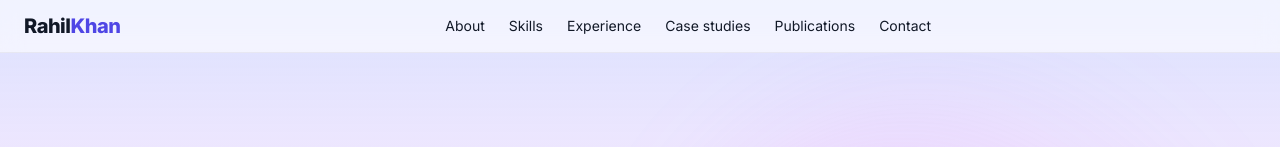
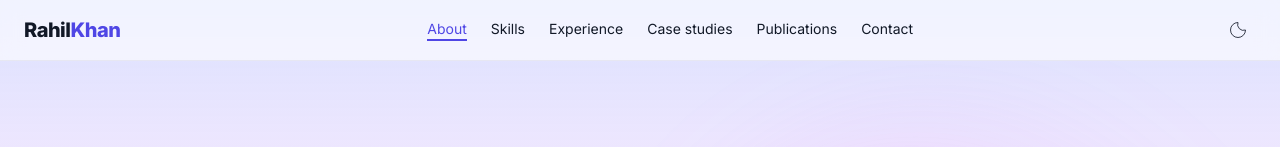
Before and after one commit to rahilkhan98/rahilkhan98.github.io, a plain HTML site: page index.html in a window 1280 px wide. Shown: the top 147 px of the page. Drawn offline with nearby package versions, Linux system fonts and the light colour scheme.

Commit message:
Revert "Removed theme change button"
This reverts commit a183fdfa574885904b36459856689e5c6e685329.

```diff
--- a/index.html
+++ b/index.html
@@ -57,6 +57,9 @@
         <div class="flex items-center gap-2">
           <button id="mobileMenuBtn" class="md:hidden p-2 rounded-lg hover:bg-black/5 dark:hover:bg-white/10" aria-label="Open menu">
             <svg xmlns="http://www.w3.org/2000/svg" width="22" height="22" viewBox="0 0 24 24" fill="none" stroke="currentColor"><path d="M4 6h16M4 12h16M4 18h16"/></svg>
+          </button>
+          <button id="themeBtn" class="p-2 rounded-lg hover:bg-black/5 dark:hover:bg-white/10" title="Toggle theme" aria-label="Toggle theme">
+            <svg xmlns="http://www.w3.org/2000/svg" viewBox="0 0 24 24" fill="none" stroke="currentColor" class="w-5 h-5"><path d="M12 3a9 9 0 1 0 9 9 7 7 0 0 1-9-9Z"/></svg>
           </button>
         </div>
       </div>
```
